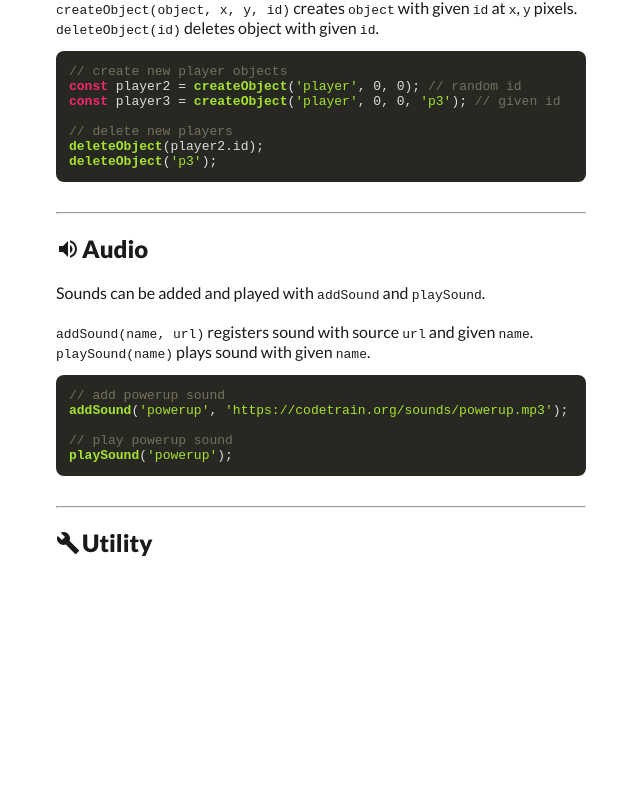
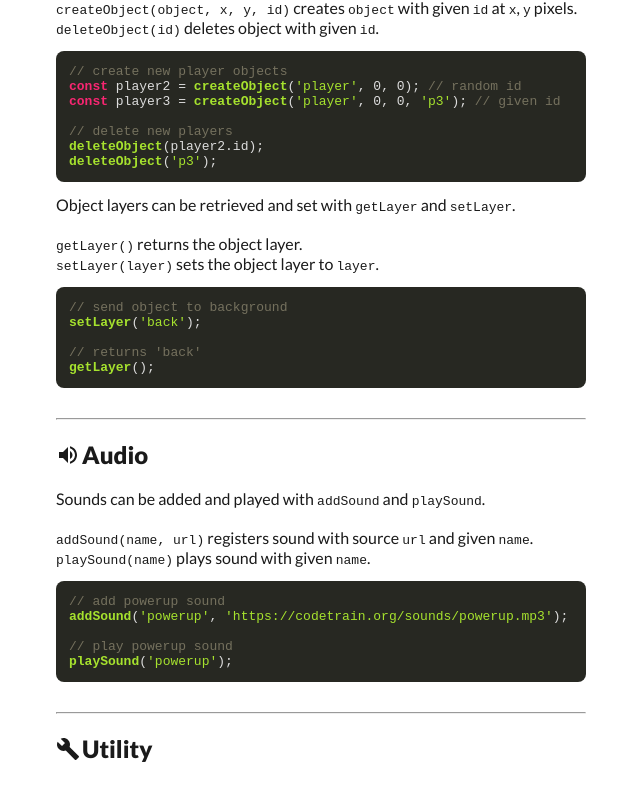
Before and after one commit to LearnCodeOrg/codetrain, a Next.js app: page /docs in a window 1280 px wide. Shown: the part 3355-4156 px from the top of the page, without its empty margins (260-900 px from the left). Before the commit the page ends 3952 px from the top, so only its background shows below. Built offline with nearby package versions, Linux system fonts and the light colour scheme; no server answers; the database is empty.

Commit message:
Document layer functions.

```diff
--- a/pages/docs.js
+++ b/pages/docs.js
@@ -356,6 +356,19 @@ const player3 = createObject('player', 0, 0, 'p3'); // given id
 deleteObject(player2.id);
 deleteObject('p3');`}
           </Code>
+          Object layers can be retrieved and set with <code>getLayer</code>
+          {' '}and <code>setLayer</code>.<br /><br />
+          <code>getLayer()</code> returns the object layer.<br />
+          <code>setLayer(layer)</code> sets the object layer to{' '}
+          <code>layer</code>.
+          <Code>
+{`// send object to background
+setLayer('back');
+
+// returns 'back'
+getLayer();
+`}
+          </Code>
           <hr />
           <div id="audio" className={styles.bookmark} />
           <h2>
```
